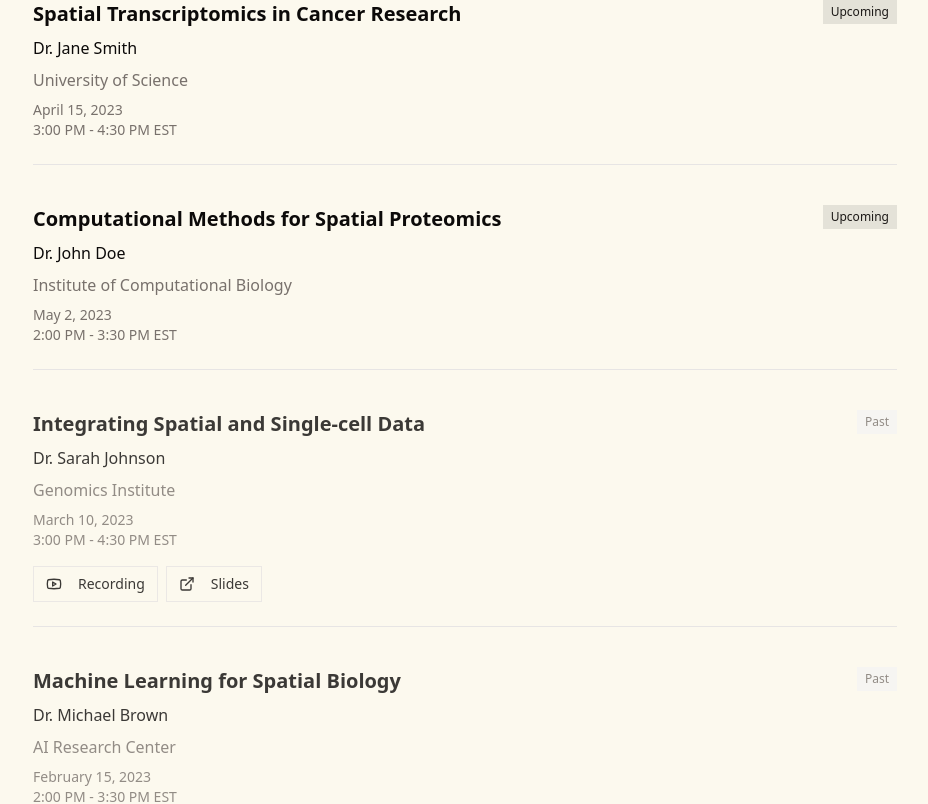
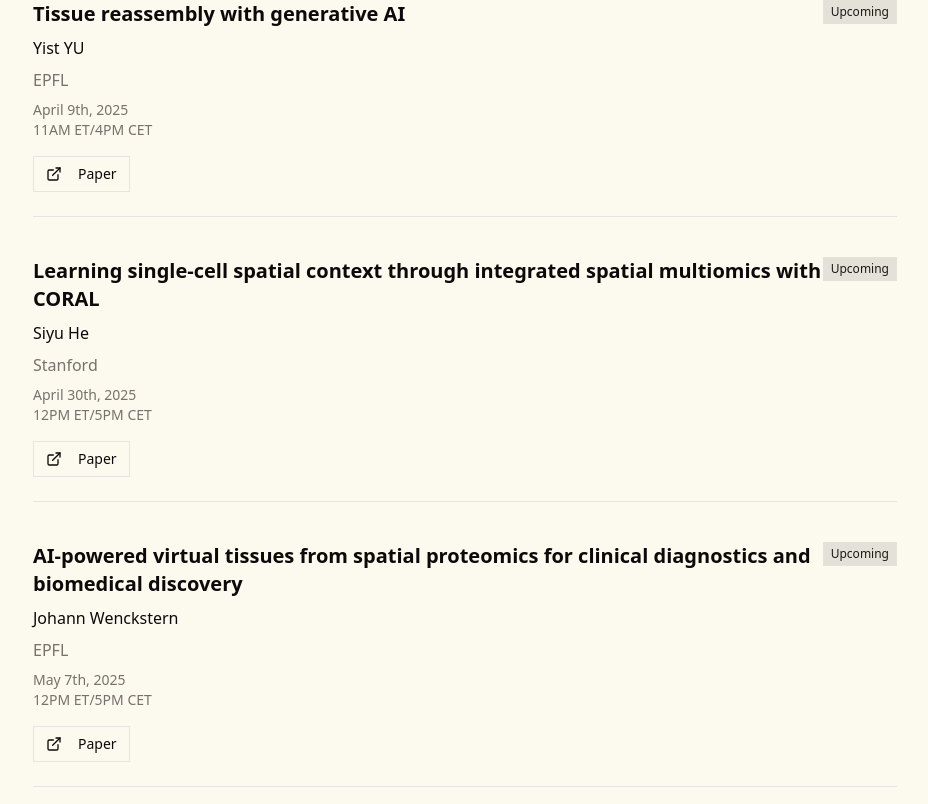
Before and after one commit to csbseminar/csbseminar.github.io, a Next.js app: page / in a window 1280 px wide. Shown: the part 1300-2104 px from the top of the page, without its empty margins (175-1103 px from the left). Built offline with nearby package versions, Linux system fonts and the light colour scheme.

Commit message:
fill schedule

```diff
--- a/components/talks-list.tsx
+++ b/components/talks-list.tsx
@@ -11,52 +11,75 @@ type Talk = {
   date: string
   time: string
   isPast: boolean
+  paperUrl?: string
   youtubeUrl?: string
   slidesUrl?: string
 }
 
-// Combined list of talks
 const allTalks: Talk[] = [
   {
     id: "1",
-    title: "Spatial Transcriptomics in Cancer Research",
-    speaker: "Dr. Jane Smith",
-    affiliation: "University of Science",
-    date: "April 15, 2023",
-    time: "3:00 PM - 4:30 PM EST",
+    title: "Tissue reassembly with generative AI",
+    speaker: "Yist YU",
+    affiliation: "EPFL",
+    date: "April 9th, 2025",
+    time: "11AM ET/4PM CET",
     isPast: false,
+    paperUrl: "https://www.biorxiv.org/content/10.1101/2025.02.13.638045v1",
   },
   {
     id: "2",
-    title: "Computational Methods for Spatial Proteomics",
-    speaker: "Dr. John Doe",
-    affiliation: "Institute of Computational Biology",
-    date: "May 2, 2023",
-    time: "2:00 PM - 3:30 PM EST",
+    title: "Learning single-cell spatial context through integrated spatial multiomics with CORAL",
+    speaker: "Siyu He",
+    affiliation: "Stanford",
+    date: "April 30th, 2025",
+    time: "12PM ET/5PM CET",
     isPast: false,
+    paperUrl: "https://www.biorxiv.org/content/10.1101/2025.02.01.636038v1",
   },
   {
     id: "3",
-    title: "Integrating Spatial and Single-cell Data",
-    speaker: "Dr. Sarah Johnson",
-    affiliation: "Genomics Institute",
-    date: "March 10, 2023",
-    time: "3:00 PM - 4:30 PM EST",
-    isPast: true,
-    youtubeUrl: "https://youtube.com/watch?v=example1",
-    slidesUrl: "https://example.com/slides1",
+    title: "AI-powered virtual tissues from spatial proteomics for clinical diagnostics and biomedical discovery",
+    speaker: "Johann Wenckstern",
+    affiliation: "EPFL",
+    date: "May 7th, 2025",
+    time: "12PM ET/5PM CET",
+    isPast: false,
+    paperUrl: "https://arxiv.org/abs/2501.06039",
   },
   {
     id: "4",
-    title: "Machine Learning for Spatial Biology",
-    speaker: "Dr. Michael Brown",
-    affiliation: "AI Research Center",
-    date: "February 15, 2023",
-    time: "2:00 PM - 3:30 PM EST",
-    isPast: true,
-    youtubeUrl: "https://youtube.com/watch?v=example2",
-    slidesUrl: "https://example.com/slides2",
+    title: "AI-driven 3D spatial transcriptomics",
+    speaker: "Cristina Almagro-Pérez",
+    affiliation: "MIT",
+    date: "May 14th, 2025",
+    time: "TBD",
+    isPast: false,
+    paperUrl: "https://arxiv.org/abs/2502.17761",
   },
+  // {
+  //   id: "3",
+  //   title: "Integrating Spatial and Single-cell Data",
+  //   speaker: "Dr. Sarah Johnson",
+  //   affiliation: "Genomics Institute",
+  //   date: "March 10, 2023",
+  //   time: "3:00 PM - 4:30 PM EST",
+  //   isPast: true,
+  //   youtubeUrl: "https://youtube.com/watch?v=example1",
+  //   slidesUrl: "https://example.com/slides1",
+  //   paperUrl: "https://example.com/paper3",
+  // },
+  // {
+  //   id: "4",
+  //   title: "Machine Learning for Spatial Biology",
+  //   speaker: "Dr. Michael Brown",
+  //   affiliation: "AI Research Center",
+  //   date: "February 15, 2023",
+  //   time: "2:00 PM - 3:30 PM EST",
+  //   isPast: true,
+  //   youtubeUrl: "https://youtube.com/watch?v=example2",
+  //   slidesUrl: "https://example.com/slides2",
+  // },
 ]
 
 export function TalksList() {
@@ -90,7 +113,7 @@ export function TalksList() {
               </div>
             </div>
 
-            {talk.isPast && (talk.youtubeUrl || talk.slidesUrl) && (
+            {(talk.youtubeUrl || talk.slidesUrl || talk.paperUrl) && (
               <div className="flex gap-2 mt-4">
                 {talk.youtubeUrl && (
                   <Button variant="outline" size="sm" className="rounded-none" asChild>
@@ -108,6 +131,14 @@ export function TalksList() {
                     </a>
                   </Button>
                 )}
+                {talk.paperUrl && (
+                  <Button variant="outline" size="sm" className="rounded-none" asChild>
+                    <a href={talk.paperUrl} target="_blank" rel="noopener noreferrer">
+                      <ExternalLink className="mr-2 h-4 w-4" />
+                      Paper
+                    </a>
+                  </Button>
+                )}
               </div>
             )}
           </div>
```
